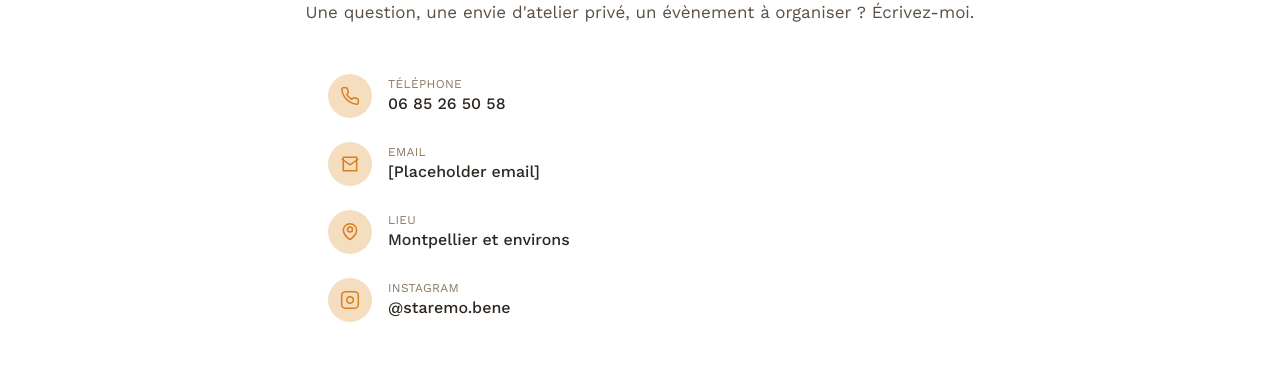
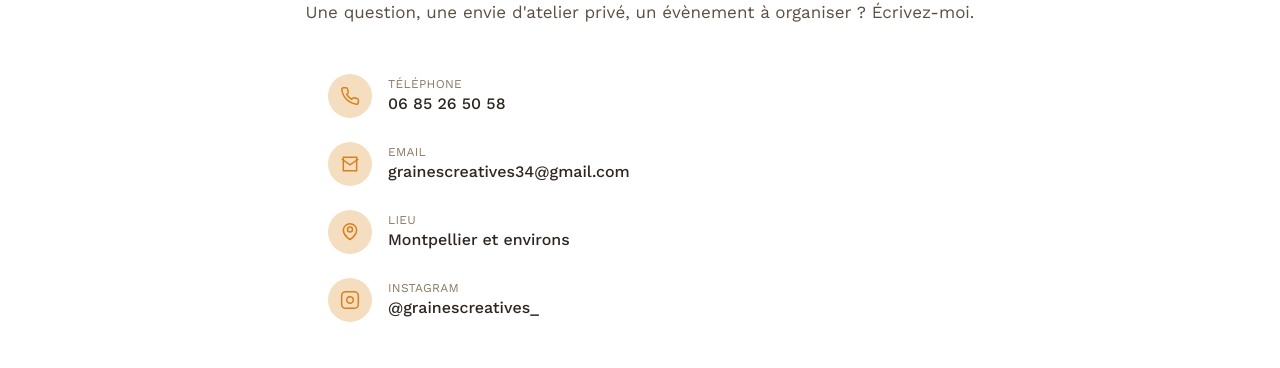
Before and after one commit to hernandcb/site-josephine, a website: page contact.html in a window 1280 px wide. Shown: the part 244-612 px from the top of the page. Drawn offline with nearby package versions, Linux system fonts and the light colour scheme; a web font is replaced by a local one.

Commit message:
Update contact information in contact.html

```diff
--- a/contact.html
+++ b/contact.html
@@ -109,7 +109,7 @@
       </div>
       <div>
         <p class="text-xs text-[#8A7960] uppercase tracking-wide">Email</p>
-        <p class="font-medium">[Placeholder email]</p>
+        <p class="font-medium">grainescreatives34@gmail.com</p>
       </div>
     </div>
     <div class="flex items-center gap-4">
@@ -127,13 +127,17 @@
       </div>
       <div>
         <p class="text-xs text-[#8A7960] uppercase tracking-wide">Instagram</p>
-        <p class="font-medium">@staremo.bene</p>
+        <p class="font-medium">
+          <a href="https://www.instagram.com/grainescreatives_/">@grainescreatives_</a>
+        </p>
       </div>
     </div>
 
+    <!--
     <div class="pt-6">
       <div class="placeholder-img rounded-2xl aspect-video">[Carte interactive de Montpellier]</div>
     </div>
+    -->
   </div>
 </section>
 
```
